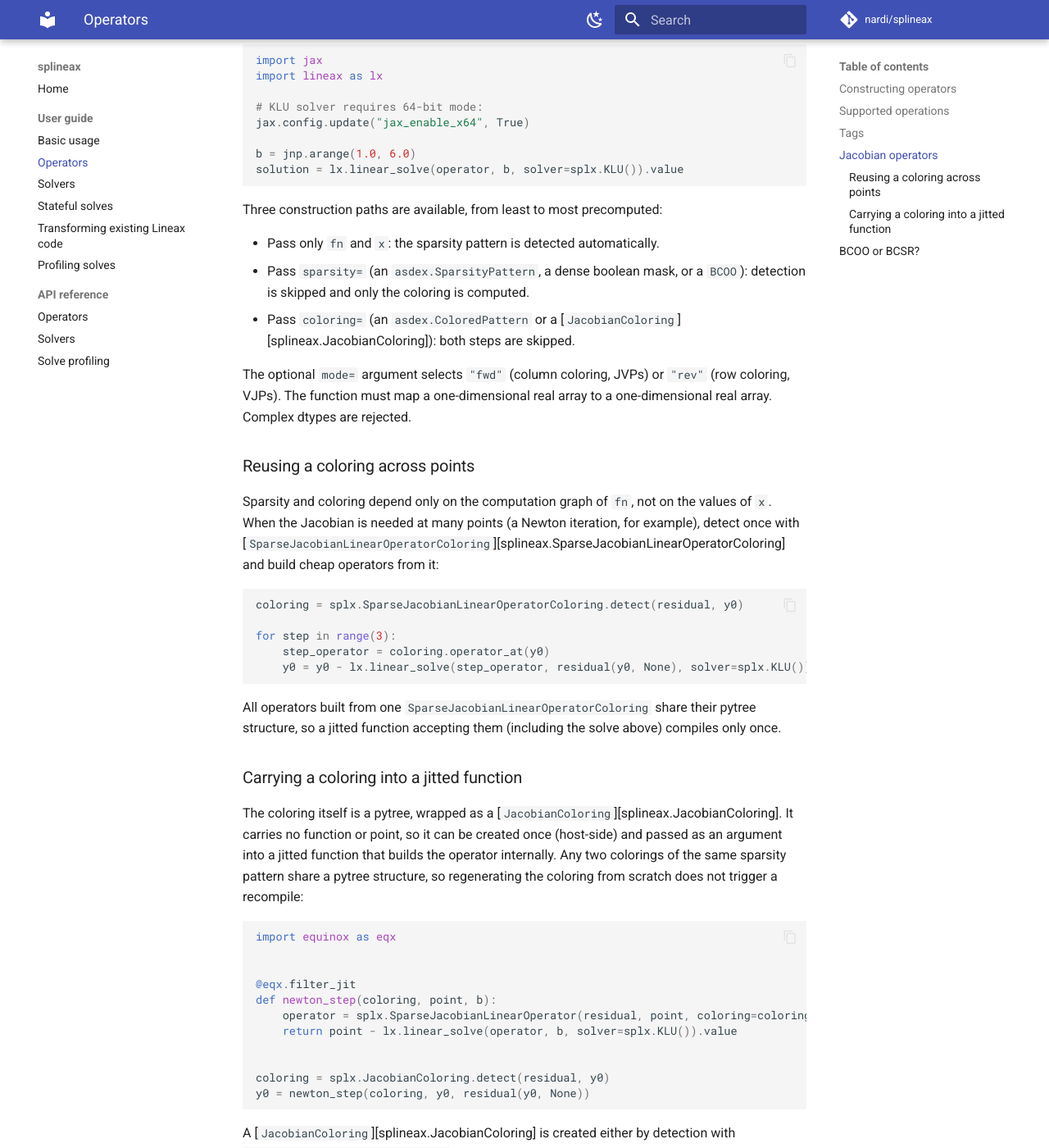
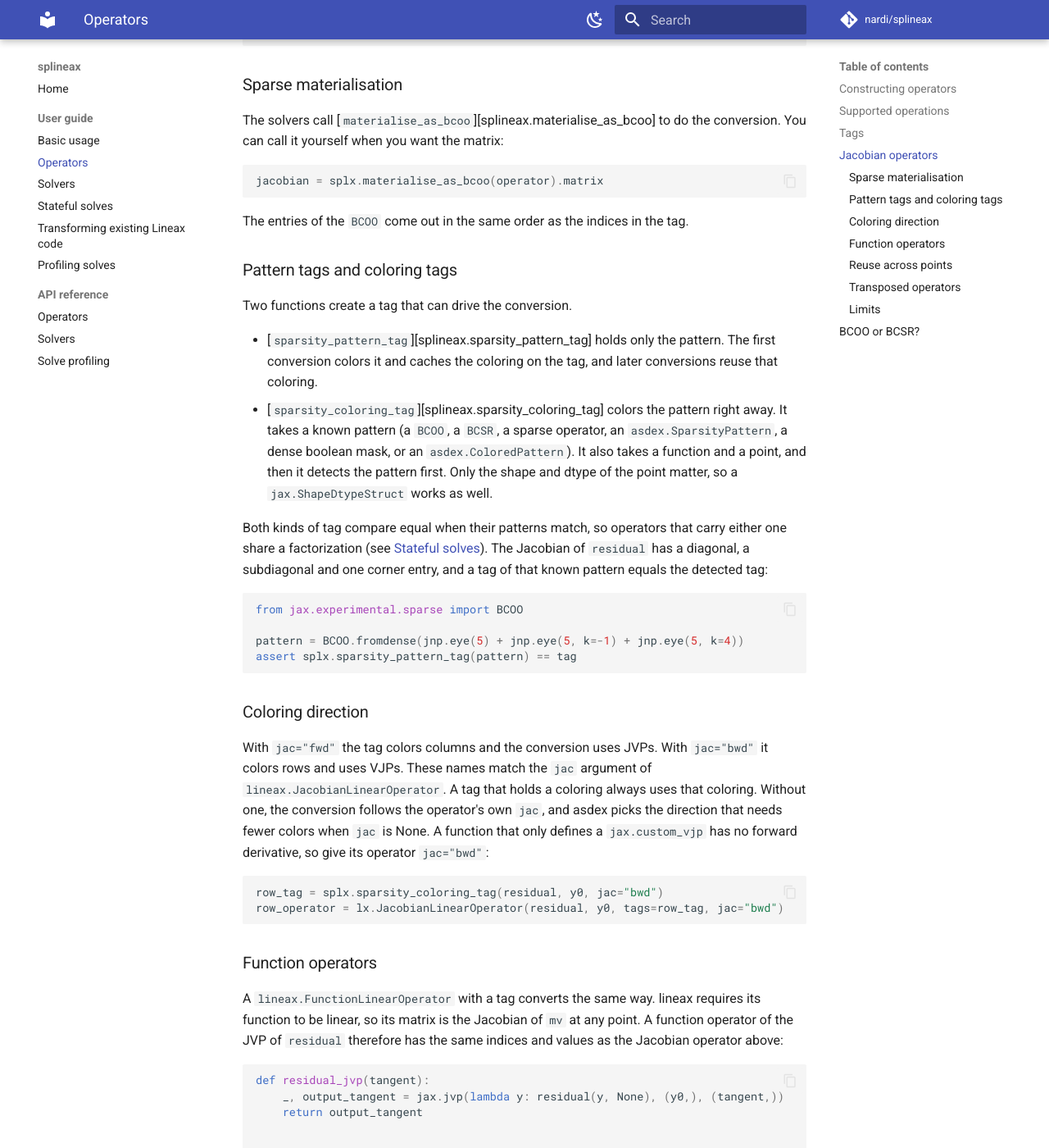
Before and after one commit to nardi/splineax, an MkDocs documentation site: the page built from docs/guide/operators.md, in a window 1280 px wide and 1400 px high, scrolled down 2271 px. Shown: the whole window at 82% size. Built offline with MkDocs 1.6.1 and Material for MkDocs 9.7.7, drawn with Linux system fonts in a browser that asks for light colours; comment, search, counter and statistics services are not loaded; some of the changed text lies outside the part shown.

Commit message:
docs: Document tagged Jacobian operators
The operators guide now builds sparse Jacobians from a tagged `lineax.JacobianLinearOperator` and covers pattern and coloring tags, the `jac` direction, function operators, reuse across points and transposes. The stateful and transform guides, the index and the README now point to tags.

````diff
--- a/docs/guide/operators.md
+++ b/docs/guide/operators.md
@@ -61,19 +61,24 @@ operator = splx.BCOOLinearOperator(
 
 ## Jacobian operators
 
-[`SparseJacobianLinearOperator`][splineax.SparseJacobianLinearOperator] is the sparse
-analogue of `lineax.JacobianLinearOperator`: given a function `fn(x, args)` and a point
-`x`, it represents the Jacobian `d(fn)/dx` at that point.
-
-The Jacobian's sparsity
-pattern and a matching coloring (basically, a partitioning into column/row sets with disjoint nonzero elements) are computed once at construction, using
-[asdex](https://github.com/adrhill/asdex), so materialising the Jacobian costs one
-JVP or VJP per color rather than one per column or row. For example, a function that operates elementwise will have a diagonal Jacobian, which can be colored with a single color (since all columns have disjoint nonzero elements), and therefore computed with a single JVP.
+A `lineax.JacobianLinearOperator` represents the Jacobian `d(fn)/dx` of a function at a
+point without forming the matrix. If you give it a sparsity tag, the splineax solvers will
+turn it into a sparse `BCOO` matrix with [asdex](https://github.com/adrhill/asdex). The tag
+holds the Jacobian's sparsity pattern and a coloring of it. A coloring splits the columns
+(or rows) into groups whose nonzero elements never overlap, so the matrix costs one JVP (or
+VJP) per color instead of one per column or row. For example, a function that operates
+elementwise has a diagonal Jacobian. All of its columns fit in one color, so a single JVP
+computes the whole matrix.
 
 ```python
+import jax
 import jax.numpy as jnp
+import lineax as lx
 
 import splineax as splx
+
+# The KLU solver requires 64-bit mode.
+jax.config.update("jax_enable_x64", True)
 
 
 def residual(y, args):
@@ -81,91 +86,136 @@ def residual(y, args):
 
 
 y0 = jnp.linspace(0.5, 1.5, 5)
-operator = splx.SparseJacobianLinearOperator(residual, y0)
 
-# One JVP per color, decompressed into a sparse BCOO matrix.
-jacobian = operator.as_bcoo()
-```
-
-The operator can be handed straight to any splineax solver, which internally materialises it to a `BCOOLinearOperator`
-through `lineax.materialise`:
-
-```{.python continuation}
-import jax
-import lineax as lx
-
-# KLU solver requires 64-bit mode:
-jax.config.update("jax_enable_x64", True)
+# Detect the sparsity pattern of `residual` and color it.
+tag = splx.sparsity_coloring_tag(residual, y0)
+operator = lx.JacobianLinearOperator(residual, y0, tags=tag)
 
 b = jnp.arange(1.0, 6.0)
 solution = lx.linear_solve(operator, b, solver=splx.KLU()).value
 ```
 
-Three construction paths are available, from least to most precomputed:
+### Sparse materialisation
 
-- Pass only `fn` and `x`: the sparsity pattern is detected automatically.
-- Pass `sparsity=` (an `asdex.SparsityPattern`, a dense boolean mask, or a `BCOO`):
-  detection is skipped and only the coloring is computed.
-- Pass `coloring=` (an `asdex.ColoredPattern` or a
-  [`JacobianColoring`][splineax.JacobianColoring]): both steps are skipped.
-
-The optional `mode=` argument selects `"fwd"` (column coloring, JVPs) or `"rev"` (row
-coloring, VJPs). The function must map a one-dimensional real array to a
-one-dimensional real array. Complex dtypes are rejected.
-
-### Reusing a coloring across points
-
-Sparsity and coloring depend only on the computation graph of `fn`, not on the values
-of `x`. When the Jacobian is needed at many points (a Newton iteration, for example),
-detect once with
-[`SparseJacobianLinearOperatorColoring`][splineax.SparseJacobianLinearOperatorColoring]
-and build cheap operators from it:
+The solvers call [`materialise_as_bcoo`][splineax.materialise_as_bcoo] to do the
+conversion. You can call it yourself when you want the matrix:
 
 ```{.python continuation}
-coloring = splx.SparseJacobianLinearOperatorColoring.detect(residual, y0)
-
-for step in range(3):
-    step_operator = coloring.operator_at(y0)
-    y0 = y0 - lx.linear_solve(step_operator, residual(y0, None), solver=splx.KLU()).value
+jacobian = splx.materialise_as_bcoo(operator).matrix
 ```
 
-All operators built from one `SparseJacobianLinearOperatorColoring` share their pytree
-structure, so a jitted function accepting them (including the solve above) compiles only
-once.
+The entries of the `BCOO` come out in the same order as the indices in the tag.
 
-### Carrying a coloring into a jitted function
+### Pattern tags and coloring tags
 
-The coloring itself is a pytree, wrapped as a
-[`JacobianColoring`][splineax.JacobianColoring]. It carries no function or point, so it
-can be created once (host-side) and passed as an argument into a jitted function that
-builds the operator internally. Any two colorings of the same sparsity pattern share a
-pytree structure, so regenerating the coloring from scratch does not trigger a
-recompile:
+Two functions create a tag that can drive the conversion.
+
+- [`sparsity_pattern_tag`][splineax.sparsity_pattern_tag] holds only the pattern. The
+  first conversion colors it and caches the coloring on the tag, and later conversions
+  reuse that coloring.
+- [`sparsity_coloring_tag`][splineax.sparsity_coloring_tag] colors the pattern right
+  away. It takes a known pattern (a `BCOO`, a `BCSR`, a sparse operator, an
+  `asdex.SparsityPattern`, a dense boolean mask, or an `asdex.ColoredPattern`). It also
+  takes a function and a point, and then it detects the pattern first. Only the shape and
+  dtype of the point matter, so a `jax.ShapeDtypeStruct` works as well.
+
+Both kinds of tag compare equal when their patterns match, so operators that carry either
+one share a factorization (see [Stateful solves](stateful.md)). The Jacobian of `residual`
+has a diagonal, a subdiagonal and one corner entry, and a tag of that known pattern equals
+the detected tag:
+
+```{.python continuation}
+from jax.experimental.sparse import BCOO
+
+pattern = BCOO.fromdense(jnp.eye(5) + jnp.eye(5, k=-1) + jnp.eye(5, k=4))
+assert splx.sparsity_pattern_tag(pattern) == tag
+```
+
+### Coloring direction
+
+With `jac="fwd"` the tag colors columns and the conversion uses JVPs. With `jac="bwd"` it
+colors rows and uses VJPs. These names match the `jac` argument of
+`lineax.JacobianLinearOperator`. A tag that holds a coloring always uses that coloring.
+Without one, the conversion follows the operator's own `jac`, and asdex picks the direction
+that needs fewer colors when `jac` is None. A function that only defines a
+`jax.custom_vjp` has no forward derivative, so give its operator `jac="bwd"`:
+
+```{.python continuation}
+row_tag = splx.sparsity_coloring_tag(residual, y0, jac="bwd")
+row_operator = lx.JacobianLinearOperator(residual, y0, tags=row_tag, jac="bwd")
+```
+
+### Function operators
+
+A `lineax.FunctionLinearOperator` with a tag converts the same way. lineax requires its
+function to be linear, so its matrix is the Jacobian of `mv` at any point. A function
+operator of the JVP of `residual` therefore has the same indices and values as the
+Jacobian operator above:
+
+```{.python continuation}
+def residual_jvp(tangent):
+    _, output_tangent = jax.jvp(lambda y: residual(y, None), (y0,), (tangent,))
+    return output_tangent
+
+
+function_operator = lx.FunctionLinearOperator(
+    residual_jvp, jax.ShapeDtypeStruct(y0.shape, y0.dtype), tags=tag
+)
+function_jacobian = splx.materialise_as_bcoo(function_operator).matrix
+assert jnp.array_equal(function_jacobian.indices, jacobian.indices)
+assert jnp.allclose(function_jacobian.data, jacobian.data)
+```
+
+`lineax.linearise` of a tagged Jacobian operator returns a function operator with the same
+tags, so it converts in the same way.
+
+### Reuse across points
+
+The sparsity pattern depends on the computation graph of the function and not on the
+point. Create the tag once and use it at every point, for example in a Newton iteration.
+Tags are static data of an operator, so a jitted function compiles once for all
+operators that share a tag. The shared tag also lets the solver's `update` reuse its
+analysis.
 
 ```{.python continuation}
 import equinox as eqx
 
 
 @eqx.filter_jit
-def newton_step(coloring, point, b):
-    operator = splx.SparseJacobianLinearOperator(residual, point, coloring=coloring)
-    return point - lx.linear_solve(operator, b, solver=splx.KLU()).value
+def newton_step(point, state):
+    step_operator = lx.JacobianLinearOperator(residual, point, tags=tag)
+    solution, state = splx.linear_solve(
+        step_operator, residual(point, None), splx.KLU(), state=state
+    )
+    return point - solution.value, state
 
 
-coloring = splx.JacobianColoring.detect(residual, y0)
-y0 = newton_step(coloring, y0, residual(y0, None))
+y, state = newton_step(y0, None)
+for _ in range(3):
+    y, state = newton_step(y, state)
+state.release()
 ```
 
-A [`JacobianColoring`][splineax.JacobianColoring] is created either by detection with
-`JacobianColoring.detect(fn, x)` or, when the sparsity is already known, by
-`JacobianColoring.from_sparsity(sparsity)`. To bind a coloring to a function and reuse
-it across points, hand it to
-`SparseJacobianLinearOperatorColoring.from_jacobian_coloring(coloring, fn, x)`.
+### Transposed operators
 
-`KLU.init_symbolic` (see [Stateful solves](stateful.md)) also accepts a
-`SparseJacobianLinearOperator`, a `SparseJacobianLinearOperatorColoring`, or a
-`JacobianColoring` directly, reading the indices from the precomputed pattern without
-materialising the Jacobian numerically.
+A tag follows a transpose. The transpose of a tagged `lineax.JacobianLinearOperator` is a
+`lineax.FunctionLinearOperator` of the VJP, and it carries the tag of the transposed
+pattern. A coloring carries over with its direction swapped, because a column coloring of
+a matrix is a row coloring of its transpose. `BCOOLinearOperator` and `BCSRLinearOperator`
+transpose their tags in the same way.
+
+```{.python continuation}
+transposed = splx.materialise_as_bcoo(operator.T).matrix
+assert jnp.allclose(transposed.todense(), jacobian.todense().T)
+```
+
+### Limits
+
+- Only real dtypes are supported.
+- Pytree inputs and outputs are raveled in leaf order into one vector each.
+- The conversion needs a tag built from concrete indices. A tag created under `jax.jit`
+  from traced indices, or by `sparsity_pattern_tag()` with no argument, carries only an
+  id, and a solver will reject it for a Jacobian or function operator.
 
 ## BCOO or BCSR?
 
````
Also changed, not shown: README.md (+4 -1 lines), docs/api/operators.md (+12 -0 lines), docs/guide/stateful.md (+8 -8 lines), docs/guide/transform.md (+5 -5 lines), docs/index.md (+6 -4 lines).
